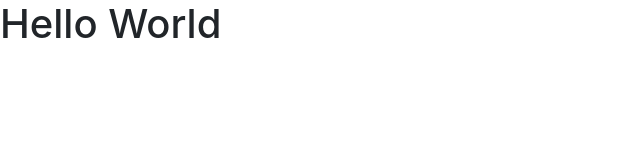
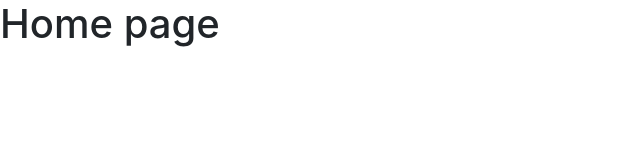
Before and after one commit to EliasFl/react-firebase, a React (Create React App) app: page /home in a window 1280 px wide. Shown: the top 160 px of the page, without its empty margins (0-640 px from the left). Built offline with nearby package versions, Linux system fonts and the light colour scheme.

Commit message:
Added the Home page with React Router

```diff
--- a/package.json
+++ b/package.json
@@ -5,6 +5,7 @@
   "dependencies": {
     "react": "^16.5.2",
     "react-dom": "^16.5.2",
+    "react-router-dom": "^4.3.1",
     "react-scripts": "2.0.4"
   },
   "scripts": {
--- a/src/App.js
+++ b/src/App.js
@@ -1,10 +1,17 @@
 import React, { Component } from 'react';
+import { Route, Redirect } from 'react-router-dom';
+
+import Home from './pages/Home';
 
 class App extends Component {
   render() {
     return (
       <div>
-        <h1>Hello World</h1>
+        <Route path="/home" component={Home} />
+
+        <Route exact path="/" render={() => (
+          <Redirect to="/home" />
+        )} />
       </div>
     );
   }
--- a/src/index.js
+++ b/src/index.js
@@ -1,8 +1,11 @@
 import React from 'react';
 import ReactDOM from 'react-dom';
 import App from './App';
+import { BrowserRouter as Router } from 'react-router-dom';
 
 ReactDOM.render(
-  <App />,
+  <Router>
+    <App />
+  </Router>,
   document.getElementById('root')
 );
--- /dev/null
+++ b/src/pages/Home.js
@@ -0,0 +1,9 @@
+import React from 'react';
+
+const Home = (props) => (
+  <div>
+    <h1>Home page</h1>
+  </div>
+);
+
+export default Home;
```
Also changed, not shown: 1 other file (tests, documents, lock files or other folders).
